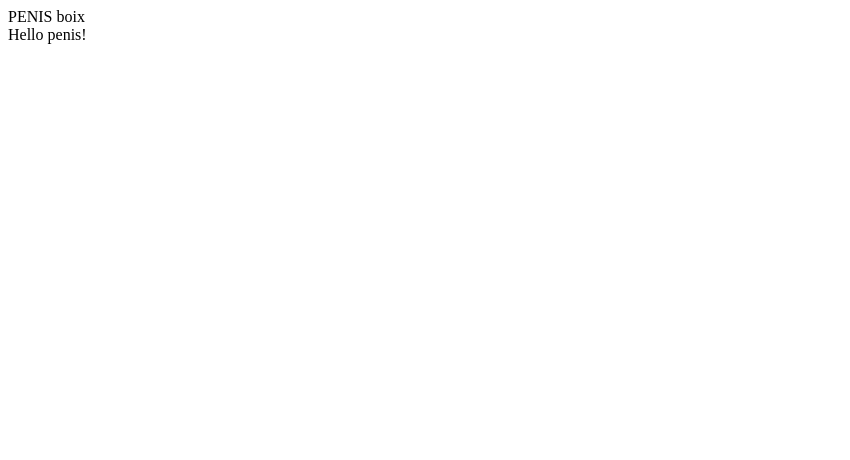
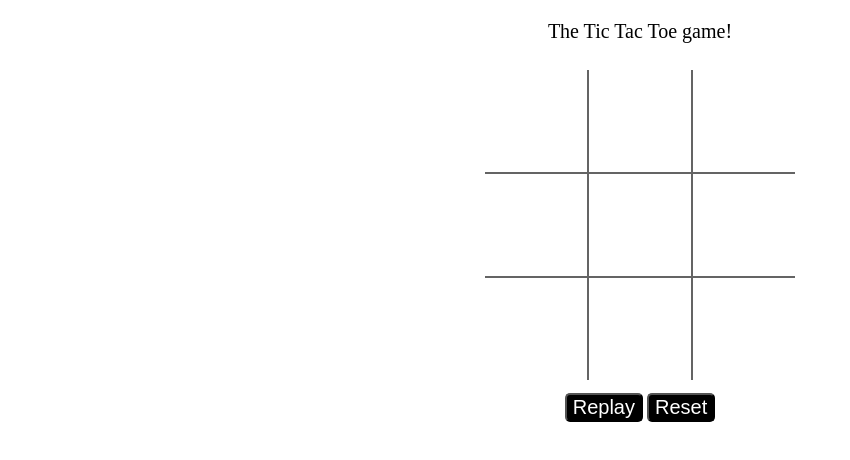
Before and after one commit to Stoduvaelamerdir/TicTacToe, a website built with webpack: page src/client/index.html in a window 1280 px wide. Shown: the whole page, without its empty margins (0-850 px from the left). Built offline with nearby package versions, Linux system fonts and the light colour scheme.

Commit message:
grunn útlit á leik sett upp ekkert fancy

```diff
--- a/src/client/index.html
+++ b/src/client/index.html
@@ -1,10 +1,104 @@
 <!DOCTYPE html>
-<html>
-  <head>
-    <meta charset="UTF-8">
-    <title>Webpack App</title>
-  </head>
-  <body>
-  	PENIS boix
-  </body>
-</html>
+
+<hmtl>
+
+    <head>
+        <meta charset="UTF-8">
+        <title>Tic Tac Toe</title>
+        <style>
+        	body {
+			  background-color: white;
+			}
+			button {
+			  background-color: black;
+			  color: white;
+			  font-size: 20px;
+			  border-radius: 5px;
+			}
+
+			.title {
+			  text-align: center;
+			  color: black;
+			  font-size: 20px;
+			}
+
+			.buttonCont {
+			  margin-top: 350px;
+			  text-align: center;
+			  width: 100%;
+			}
+
+			td {
+			  border: 2px solid rgb(100, 100, 100);
+			  height: 100px;
+			  width: 100px;
+			  text-align: center;
+			  vertical-align: middle;
+			  font-family: "Comic Sans MS", cursive, sans-serif;
+			  font-size: 70px;
+			  cursor: pointer;
+			  color: violet;
+			}
+
+			table {
+			  margin-top: 50px;
+			  border-collapse: collapse;
+			  position: absolute;
+			  margin-left: -155px;
+			  left: 50%;
+			  top: 50 px;
+			}
+
+			table tr:first-child td {
+			  border-top: 0;
+			}
+
+			table tr:last-child td {
+			  border-bottom: 0;
+			}
+
+			table tr td:first-child {
+			  border-left: 0;
+			}
+
+			table tr td:last-child {
+			  border-right: 0;
+			}
+
+        </style>
+
+    </head>
+
+    <body>
+        <div class="game">
+            <table>
+                <tr>
+                    <td class="cell" id="0"></td>
+                    <td class="cell" id="1"></td>
+                    <td class="cell" id="2"></td>
+                </tr>
+                <tr>
+                    <td class="cell" id="3"></td>
+                    <td class="cell" id="4"></td>
+                    <td class="cell" id="5"></td>
+                </tr>
+                <tr>
+                    <td class="cell" id="6"></td>
+                    <td class="cell" id="7"></td>
+                    <td class="cell" id="8"></td>
+                </tr>
+            </table>
+        </div>
+        <div class="endgame">
+            <div class="text"></div>
+        </div>
+        <div class="title">
+            <p>The Tic Tac Toe game!</p>
+        </div>
+        <div class="buttonCont">
+            <button>Replay</button>
+            <button>Reset</button>
+        </div>
+        <script src="script.js"></script>
+    </body>
+</hmtl>
--- a/src/client/index.js
+++ b/src/client/index.js
@@ -1,8 +1 @@
 const _ = require("lodash");
-function component() {
-	let element = document.createElement('div');
-	element.innerHTML = _.join(['Hello', 'penis!'], ' ');
-	return element;
-}
-
-	document.body.appendChild(component());
--- /dev/null
+++ b/src/client/style.css
@@ -0,0 +1,58 @@
+body {
+  background-color: black;
+}
+button {
+  background-color: black;
+  color: white;
+  font-size: 20px;
+  border-radius: 5px;
+}
+
+.title {
+  text-align: center;
+  color: white;
+  font-size: 20px;
+}
+
+.buttonCont {
+  margin-top: 350px;
+  text-align: center;
+  width: 100%;
+}
+
+td {
+  border: 2px solid rgb(100, 100, 100);
+  height: 100px;
+  width: 100px;
+  text-align: center;
+  vertical-align: middle;
+  font-family: "Comic Sans MS", cursive, sans-serif;
+  font-size: 70px;
+  cursor: pointer;
+  color: white;
+}
+
+table {
+  margin-top: 50px;
+  border-collapse: collapse;
+  position: absolute;
+  margin-left: -155px;
+  left: 50%;
+  top: 50 px;
+}
+
+table tr:first-child td {
+  border-top: 0;
+}
+
+table tr:last-child td {
+  border-bottom: 0;
+}
+
+table tr td:first-child {
+  border-left: 0;
+}
+
+table tr td:last-child {
+  border-right: 0;
+}
```
Also changed, not shown: dist/index.html, dist/main.js.
